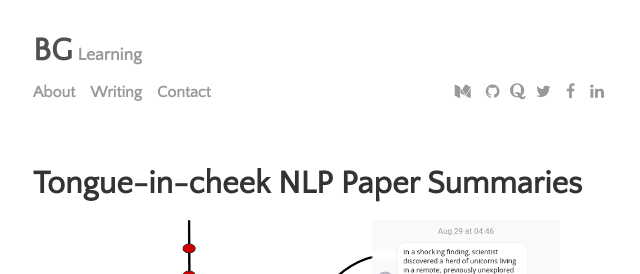
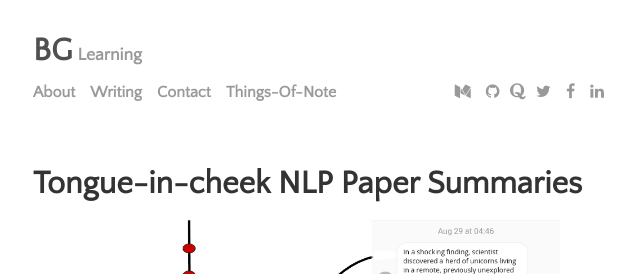
Before and after one commit to bglearning/bglearning.github.io, a Jekyll site: the page built from index.html, in a window 1280 px wide and 900 px high. Shown: the top 274 px of the window, without its empty margins (319-959 px from the left). Built offline with Jekyll 4.4.1, drawn with Linux system fonts in a browser that asks for light colours; the list of posts is cut into pages by our own code.

Commit message:
Add link to Things-Of-Note on the Menu

```diff
--- a/_data/settings.yml
+++ b/_data/settings.yml
@@ -15,6 +15,7 @@ menu:
 - {name: 'About', path: 'menu', url: 'about.html'}
 - {name: 'Writing', path: 'menu', url: 'writing.html'}
 - {name: 'Contact', path: 'menu', url: 'contact.html'}
+- {name: 'Things-Of-Note', url: 'bglearning.substack.com'}
 
 # Available social icons are powered by Font Awesome, so you can use any icon that they offer
 social:
```
